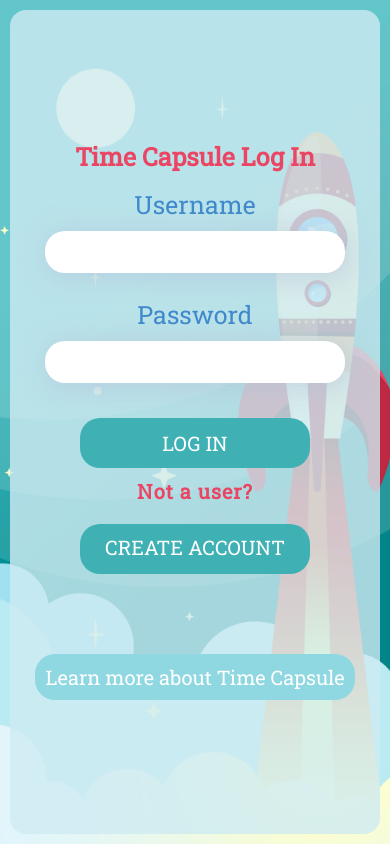
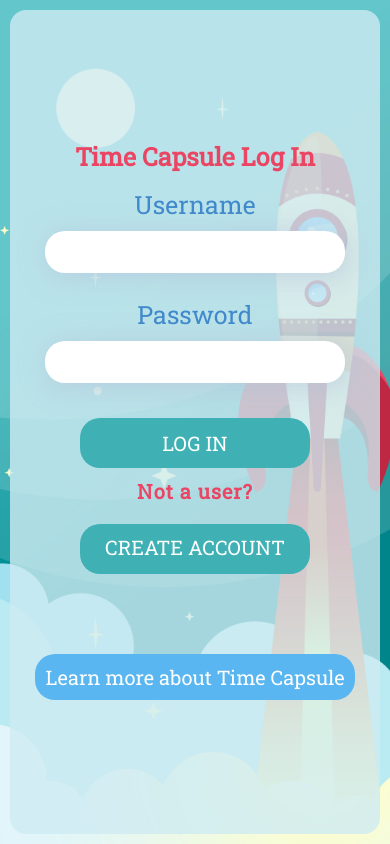
Before and after one commit to VanessaSue27/final-project-frontend, a React (Create React App) app: page / in a window 390 px wide. Built offline with nearby package versions, Linux system fonts and the light colour scheme.

Commit message:
Fix image error message responsiveness

```diff
--- a/src/styled-components/GlobalStyles.js
+++ b/src/styled-components/GlobalStyles.js
@@ -174,10 +174,10 @@ export const ErrorMessage = styled.p`
 `;
 
 export const ImageErrorMessage = styled.div`
-  width: 70%;
+  width: 35%;
   font-size: 15px;
   margin-top: 10px;
-  margin-left: 30%;
+  margin-left: 550px;
   font-family: 'Roboto Slab', sans-serif;
   text-align: center;
   color: rgb(255,255,255);
@@ -194,8 +194,8 @@ export const ImageErrorMessage = styled.div`
     margin-left: 15px;
   }
 
-  @media (min-width: 768px) and (max-width: 1023px) {
-   margin-left: 15%;
+  @media (min-width: 669px) and (max-width: 1023px) {
+   margin-left: 30%;
   }
 `;
 
--- a/src/styled-components/SignUpAndLoginStyles.js
+++ b/src/styled-components/SignUpAndLoginStyles.js
@@ -106,7 +106,7 @@ export const AboutPageButton = styled(Link)`
   margin-bottom: 10px;
   font-family: 'Roboto Slab', sans-serif;
   font-size: 20px;
-  background: rgb(143,216,226);
+  background: rgb(89,182,240);
   color: #fff;
   border: none;
   text-decoration: none;
@@ -115,8 +115,6 @@ export const AboutPageButton = styled(Link)`
       background: rgb(240,96,122);
       cursor: pointer;
   }
-
-
 `;
 
 export const LandingImage = styled.img`
```
